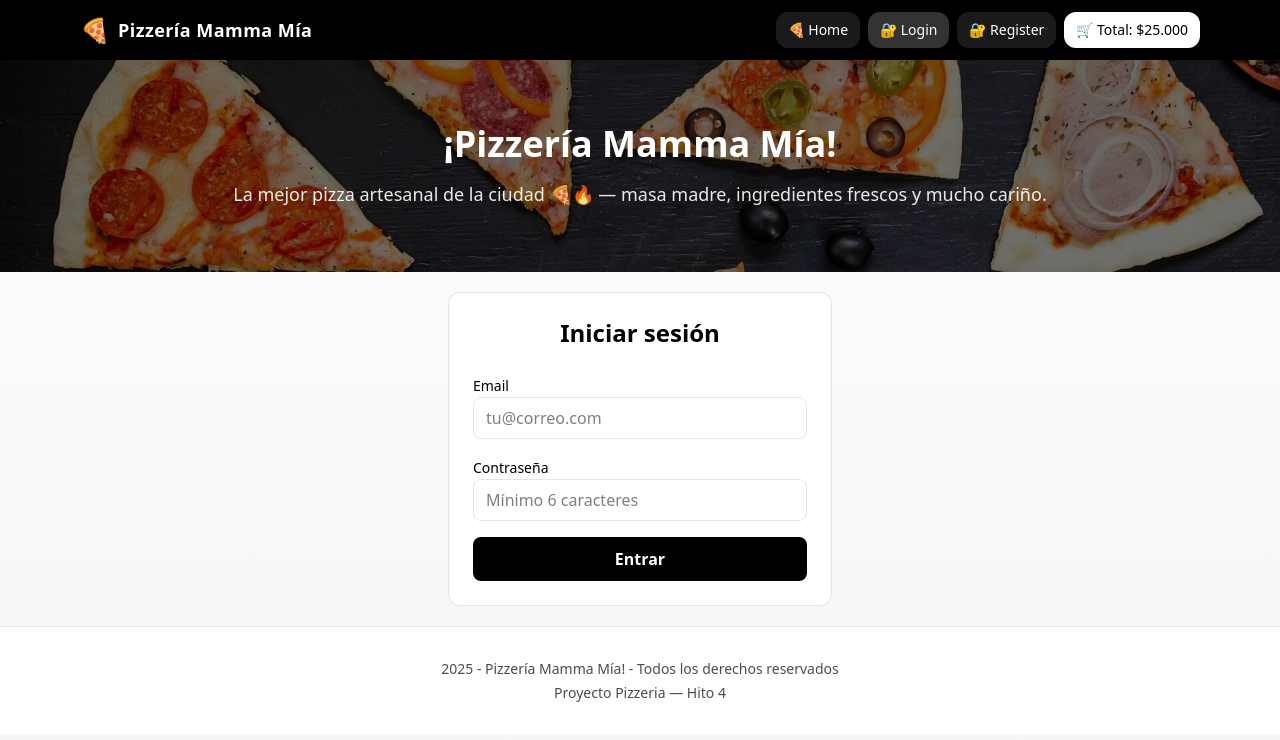
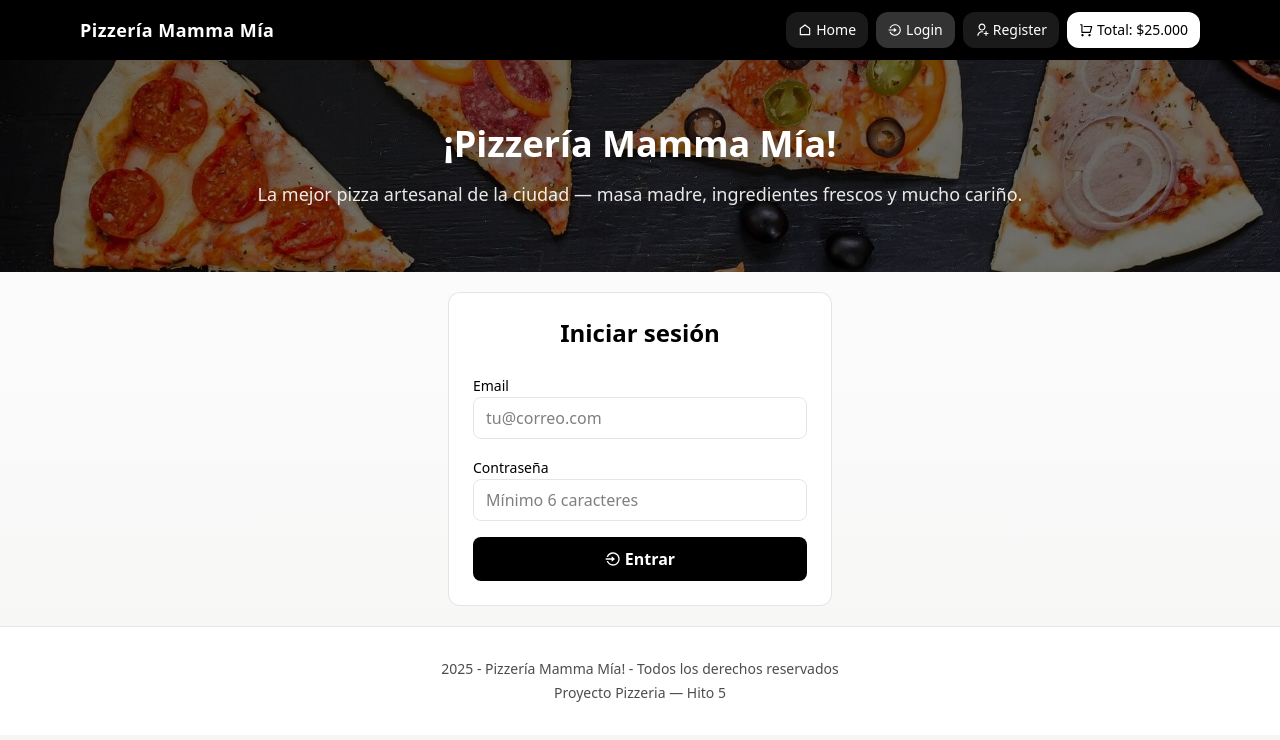
Before and after one commit to garancibiacl/pizzeria-mamma-mia, a React (Vite) app: page /login in a window 1280 px wide. Shown: the top 740 px of the page. Built offline with nearby package versions, Linux system fonts and the light colour scheme.

Commit message:
fix: se agrega libreria icons

```diff
--- a/package.json
+++ b/package.json
@@ -13,6 +13,7 @@
     "@tailwindcss/vite": "^4.1.12",
     "react": "^19.1.1",
     "react-dom": "^19.1.1",
+    "react-icons": "^5.5.0",
     "react-router-dom": "^7.8.2"
   },
   "devDependencies": {
--- a/src/components/Navbar.jsx
+++ b/src/components/Navbar.jsx
@@ -1,6 +1,15 @@
 // src/components/Navbar.jsx (fragmento clave)
 import React from "react";
 import { NavLink, Link } from "react-router-dom";
+import {
+  RiHomeLine,
+  RiUserLine,
+  RiLogoutBoxRLine,
+  RiLoginCircleLine,
+  RiUserAddLine,
+  RiShoppingCartLine,
+} from "react-icons/ri";
+
 
 const formatCurrency = (n) => Number(n).toLocaleString("es-CL");
 
@@ -15,30 +24,45 @@ function Navbar(){
     <nav className="w-full bg-black text-white">
       <div className="max-w-6xl mx-auto flex items-center justify-between px-4 py-3">
         <div className="flex items-center gap-2">
-          <span className="text-2xl">🍕</span>
           <NavLink to="/" className="font-bold text-lg tracking-wide hover:opacity-90">
             Pizzería Mamma Mía
           </NavLink>
         </div>
 
         <div className="flex items-center gap-2">
-          <NavLink to="/" className={({isActive}) => `${linkBase} ${active({isActive})}`}>🍕 Home</NavLink>
+          <NavLink to="/" className={({isActive}) => `${linkBase} ${active({isActive})}`}>
+            <RiHomeLine className="inline mr-1 align-[-2px]" aria-hidden="true" />
+            Home
+          </NavLink>
 
           {token ? (
             <>
-              <NavLink to="/profile" className={({isActive}) => `${linkBase} ${active({isActive})}`}>🔓 Profile</NavLink>
-              <button className={`${linkBase} bg-white/10`}>🔒 Logout</button>
+              <NavLink to="/profile" className={({isActive}) => `${linkBase} ${active({isActive})}`}>
+                <RiUserLine className="inline mr-1 align-[-2px]" aria-hidden="true" />
+                Profile
+              </NavLink>
+              <button className={`${linkBase} bg-white/10`}>
+                <RiLogoutBoxRLine className="inline mr-1 align-[-2px]" aria-hidden="true" />
+                Logout
+              </button>
             </>
           ) : (
             <>
-              <NavLink to="/login" className={({isActive}) => `${linkBase} ${active({isActive})}`}>🔐 Login</NavLink>
-              <NavLink to="/register" className={({isActive}) => `${linkBase} ${active({isActive})}`}>🔐 Register</NavLink>
+              <NavLink to="/login" className={({isActive}) => `${linkBase} ${active({isActive})}`}>
+                <RiLoginCircleLine className="inline mr-1 align-[-2px]" aria-hidden="true" />
+                Login
+              </NavLink>
+              <NavLink to="/register" className={({isActive}) => `${linkBase} ${active({isActive})}`}>
+                <RiUserAddLine className="inline mr-1 align-[-2px]" aria-hidden="true" />
+                Register
+              </NavLink>
             </>
           )}
 
           {/* Botón Total → /cart */}
           <Link to="/cart" className="px-3 py-2 text-sm rounded-xl bg-white text-black hover:opacity-90">
-            🛒 Total: ${formatCurrency(total)}
+            <RiShoppingCartLine className="inline mr-1 align-[-2px]" aria-hidden="true" />
+            Total: ${formatCurrency(total)}
           </Link>
         </div>
       </div>
--- a/src/pages/CardPizza.jsx
+++ b/src/pages/CardPizza.jsx
@@ -1,4 +1,5 @@
 import React from "react";
+import { RiEyeLine, RiShoppingCartLine } from "react-icons/ri";
 
 function CardPizza({ name, price, ingredients, img }) {
   const formatCurrency = (n) => n.toLocaleString("es-CL");
@@ -23,9 +24,13 @@ function CardPizza({ name, price, ingredients, img }) {
            {/* <ul className="mt-3 list-disc list-inside text-sm text-black/70">
           {ingredients && ingredients.map((ing) => <li key={ing}>{ing}</li>)}
         </ul> */}
-        <div className="mt-5 grid grid-cols-2 gap-3 mt-auto">
-          <button className="rounded-xl border px-3 py-2 hover:bg-black/5">Ver más</button>
+        <div className="mt-5 grid grid-cols-2 gap-3 ">
+          <button className="rounded-xl border px-3 py-2 hover:bg-black/5">
+            <RiEyeLine className="inline mr-1 align-[-2px]" aria-hidden="true" />
+            Ver más
+          </button>
           <button className="rounded-xl bg-black text-white px-3 py-2 hover:opacity-90">
+            <RiShoppingCartLine className="inline mr-1 align-[-2px]" aria-hidden="true" />
             Añadir
           </button>
         </div>
--- a/src/pages/Cart.jsx
+++ b/src/pages/Cart.jsx
@@ -1,5 +1,6 @@
 import React, { useState } from "react";
 import { pizzaCart } from "../data/pizzas";
+
 
 const formatCurrency = (n) => Number(n).toLocaleString("es-CL");
 
@@ -36,9 +37,9 @@ export default function Cart() {
                 </div>
 
                 <div className="flex items-center gap-2">
-                  <button onClick={() => dec(item.id)} className="w-9 h-9 rounded-full border border-black/20 hover:bg-black/5">−</button>
+                  <button onClick={() => dec(item.id)} className="w-9 h-9 rounded-full border border-black/20 hover:bg-black/5" aria-label="Disminuir">−</button>
                   <span className="w-8 text-center font-semibold">{item.count}</span>
-                  <button onClick={() => inc(item.id)} className="w-9 h-9 rounded-full border border-black/20 hover:bg-black/5">+</button>
+                  <button onClick={() => inc(item.id)} className="w-9 h-9 rounded-full border border-black/20 hover:bg-black/5" aria-label="Aumentar">+</button>
                 </div>
 
                 <div className="w-24 text-right font-bold">
--- a/src/pages/Footer.jsx
+++ b/src/pages/Footer.jsx
@@ -4,7 +4,7 @@ const Footer = () => (
   <footer className="w-full border-t border-black/10 bg-white">
     <div className="max-w-6xl mx-auto px-4 py-8 text-center text-sm text-black/70">
       <p> 2025 - Pizzería Mamma Mía! - Todos los derechos reservados</p>
-      <p className="mt-1">Proyecto Pizzeria — Hito 4</p>
+      <p className="mt-1">Proyecto Pizzeria — Hito 5</p>
     </div>
   </footer>
 
--- a/src/pages/Header.jsx
+++ b/src/pages/Header.jsx
@@ -1,5 +1,6 @@
 import React from "react";
 import bgImg from "../assets/Header.jpg"; // 👈 importa la imagen local
+
 
 const Header = () => {
   return (
@@ -13,7 +14,8 @@ const Header = () => {
     >
       <h1 className="text-4xl font-extrabold">¡Pizzería Mamma Mía!</h1>
       <p className="mt-4 text-lg text-white/90">
-        La mejor pizza artesanal de la ciudad 🍕🔥 — masa madre, ingredientes frescos y mucho cariño.
+        La mejor pizza artesanal de la ciudad
+        — masa madre, ingredientes frescos y mucho cariño.
       </p>
     </header>
   );
--- a/src/pages/LoginPage.jsx
+++ b/src/pages/LoginPage.jsx
@@ -1,5 +1,6 @@
 import React, { useState } from "react";
 import Header from "./Header";
+import { RiLoginCircleLine } from "react-icons/ri";
 
 
 function LoginPage() {
@@ -114,6 +115,7 @@ function LoginPage() {
             type="submit"
             className="w-full rounded-lg bg-black text-white py-2.5 font-semibold hover:opacity-90 focus-visible:outline-none focus-visible:ring-2 focus-visible:ring-offset-2 focus-visible:ring-black"
           >
+            <RiLoginCircleLine className="inline mr-1 align-[-2px]" aria-hidden="true" />
             Entrar
           </button>
         </form>
--- a/src/pages/NotFound.jsx
+++ b/src/pages/NotFound.jsx
@@ -1,6 +1,7 @@
 // src/pages/NotFound.jsx
 import React from "react";
 import { Link } from "react-router-dom";
+
 
 export default function NotFound(){
   return (
--- a/src/pages/Profile.jsx
+++ b/src/pages/Profile.jsx
@@ -1,5 +1,6 @@
 // src/pages/Profile.jsx
 import React from "react";
+
 
 export default function Profile(){
   return (
@@ -7,9 +8,7 @@ export default function Profile(){
       <div className="bg-white rounded-xl border border-black/10 p-6">
         <h1 className="text-2xl font-semibold">Perfil</h1>
         <p className="mt-2 text-black/70"><span className="font-medium">Email:</span> usuario@correo.com</p>
-        <button className="mt-6 rounded-xl bg-black text-white px-5 py-2.5 hover:opacity-90">
-          Cerrar sesión
-        </button>
+        <button className="mt-6 rounded-xl bg-black text-white px-5 py-2.5 hover:opacity-90">Cerrar sesión</button>
       </div>
     </section>
   );
--- a/src/pages/RegisterPage.jsx
+++ b/src/pages/RegisterPage.jsx
@@ -1,5 +1,6 @@
 import React from "react";
 import Header from "./Header";
+import { RiUserAddLine } from "react-icons/ri";
 
 
 
@@ -46,6 +47,7 @@ function RegisterPage() {
             type="button"
             className="w-full rounded-lg bg-black text-white py-2.5 font-semibold hover:opacity-90 focus-visible:outline-none focus-visible:ring-2 focus-visible:ring-offset-2 focus-visible:ring-black"
           >
+            <RiUserAddLine className="inline mr-1 align-[-2px]" aria-hidden="true" />
             Registrarse
           </button>
         </form>
```
Also changed, not shown: 1 other file (tests, documents, lock files or other folders).
